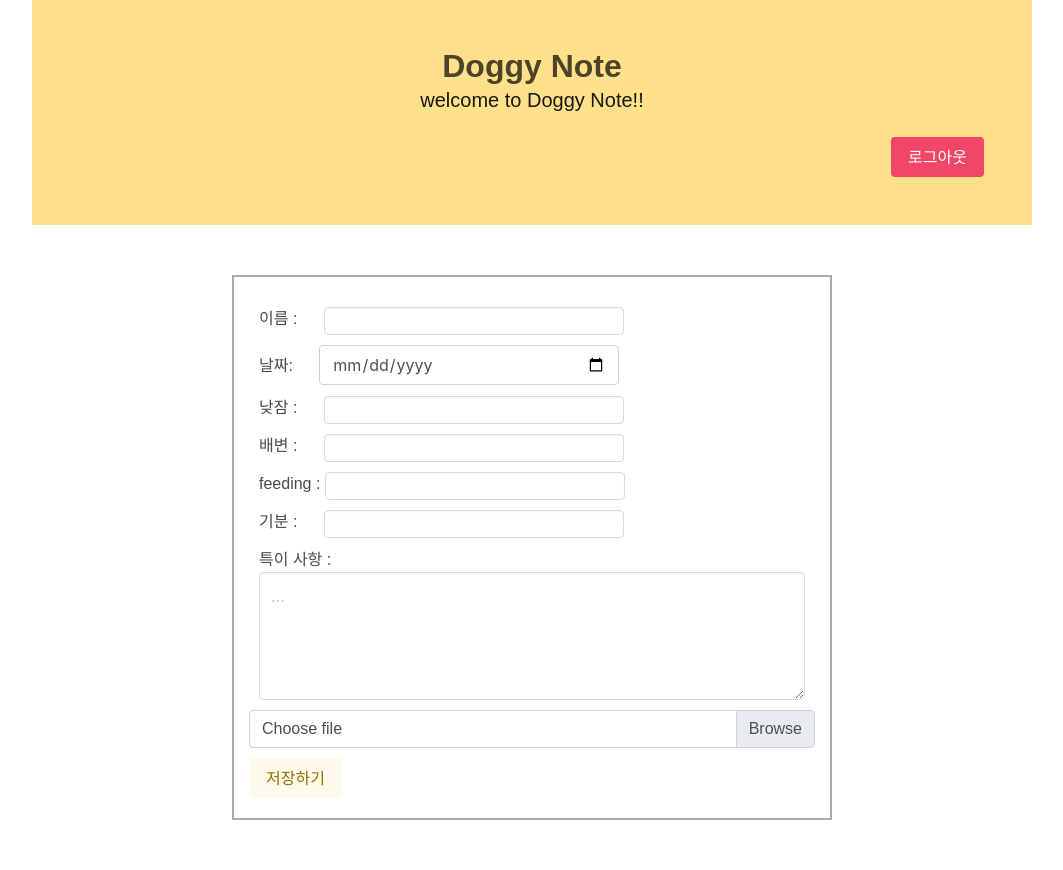
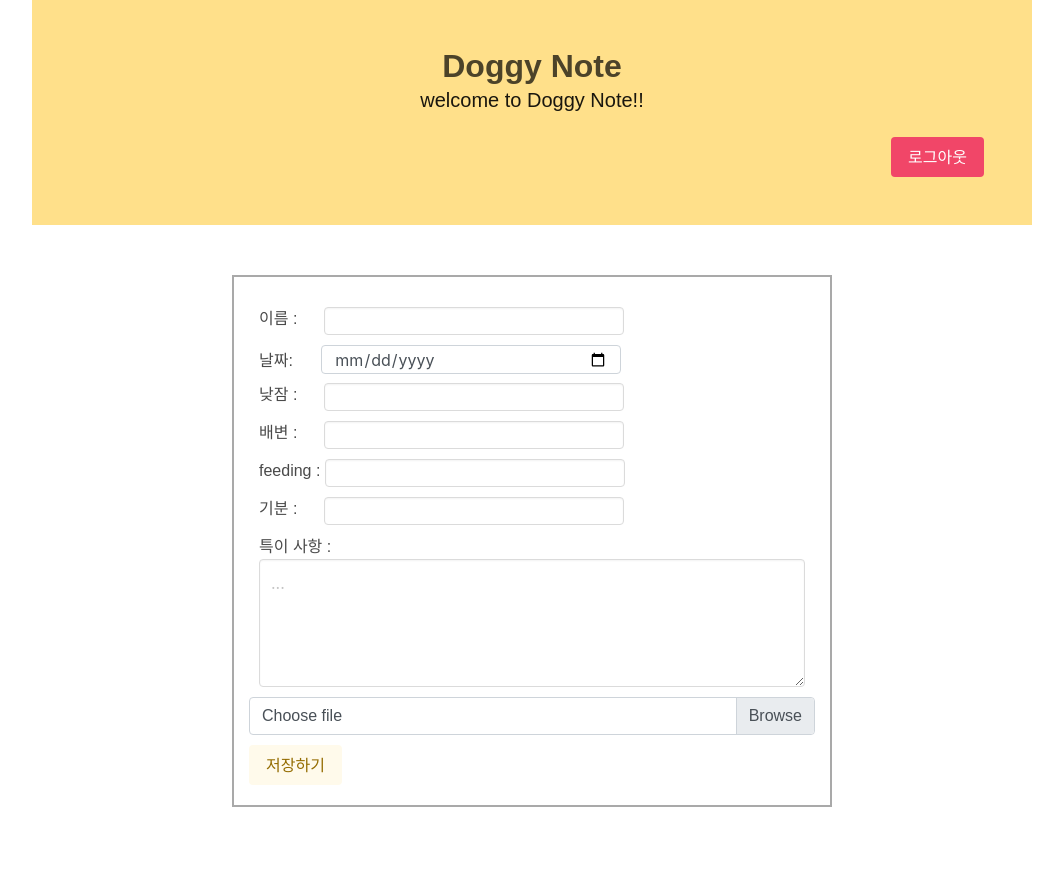
Before and after one commit to holasim91/doggy-note, a Flask app: template templates/index.html in a window 1280 px wide. Shown: the whole page, without its empty margins (108-1171 px from the left). After the commit the page ends 807 px from the top, so only its background shows below. Run offline with Flask 2, Linux system fonts and the light colour scheme; the template is opened without the code that fills it, so the values that code supplies are empty; some libraries are stand-ins or nearby versions; some web fonts are replaced.

Commit message:
메인페이지 날짜, 낮잠 부분 테두리 수정했습니다~

```diff
--- a/templates/index.html
+++ b/templates/index.html
@@ -142,11 +142,11 @@
         <div style="margin: 10px;">
             <p>이름 : <input style="margin-left: 22px;" type="text" class="input" id="name"/></p>
         </div>
-        <div style="margin: 10px;">
+        <div style="margin: 0px 0px 0px 10px;">
             <label for="datepicker">날짜:</label>
-          <input id="datepicker" type="date" class="form-control" aria-label="Default" aria-describedby="inputGroup-sizing-small">
+          <input id="datepicker" type="date" style="margin-left: 24px; height: 29px; padding-bottom: 5px" class="form-control" aria-label="Default" aria-describedby="inputGroup-sizing-small">
         </div>
-        <div style="margin: 10px;"><p>낮잠 : <input style="margin-left: 22px;" type="text" class="input" id="sleep"/></p>
+        <div style="margin: 2px 10px 10px 10px;"><p>낮잠 : <input style="margin-left: 22px;" type="text" class="input" id="sleep"/></p>
         </div>
         <div style="margin: 10px;"><p>배변 : <input style="margin-left: 22px;" type="text" class="input" id="poop"/></p>
         </div>
```
